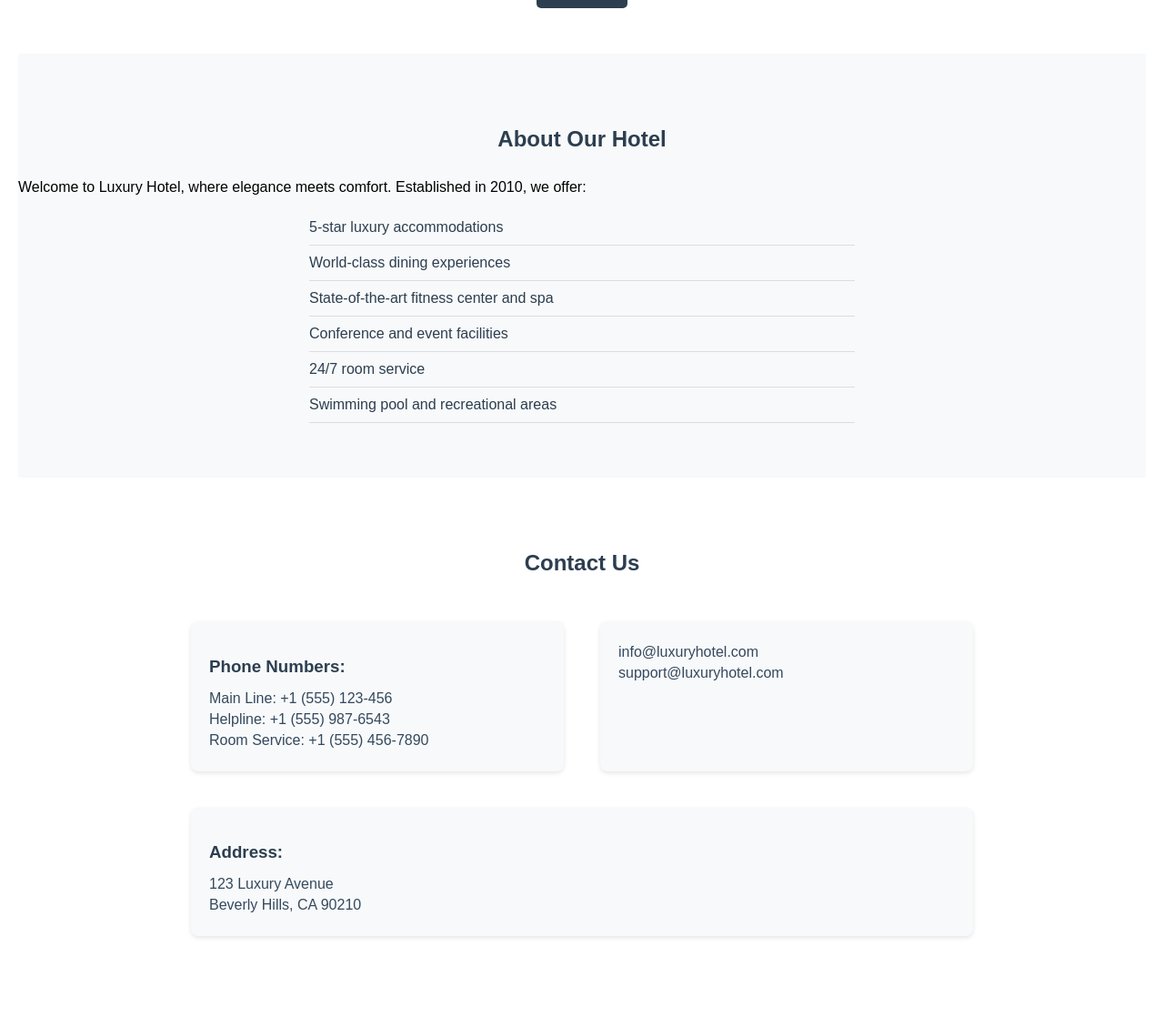
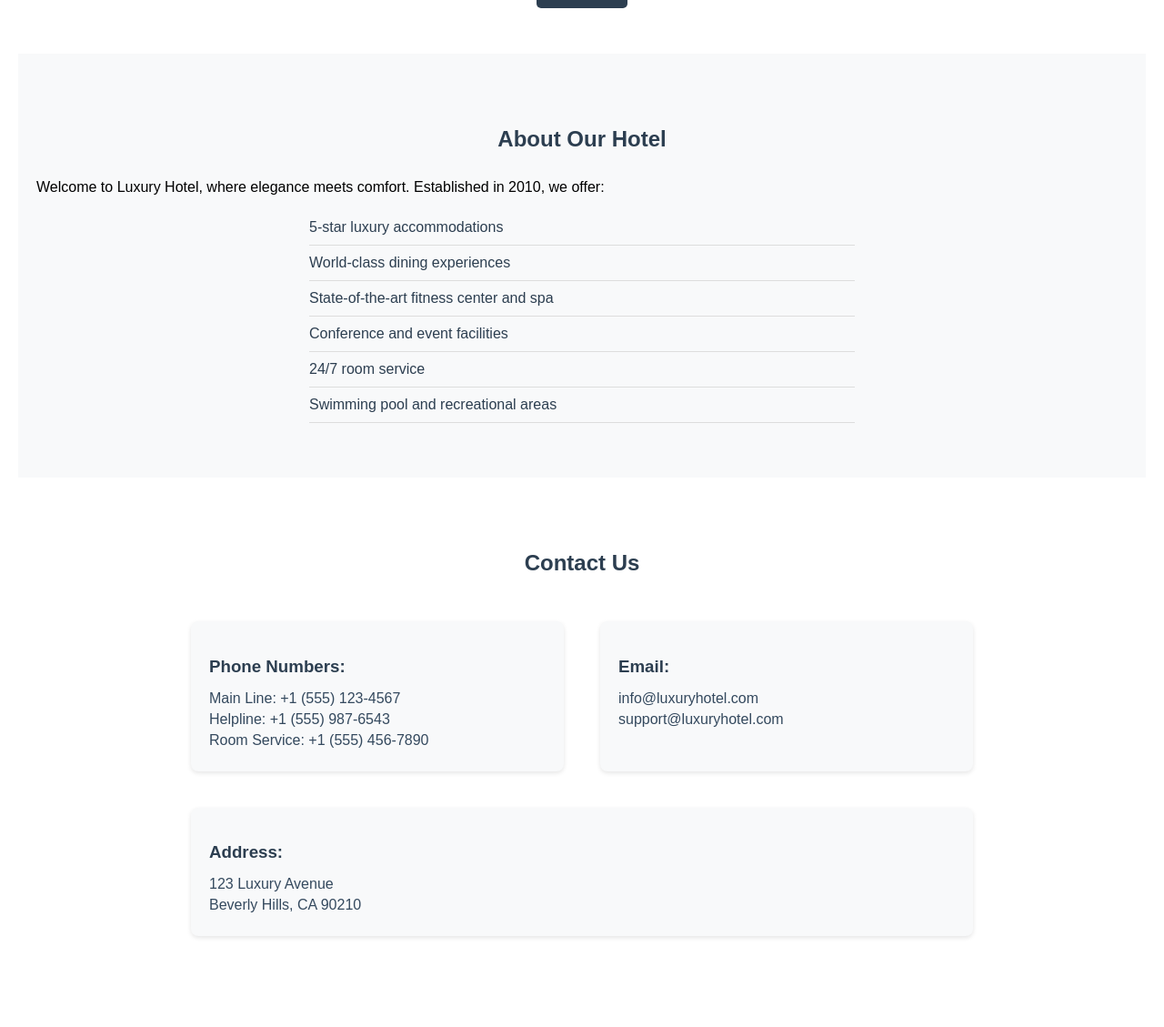
Before and after one commit to anitha-2811/Hotel-Booking-Management, a Flask app: page / in a window 1280 px wide. Shown: the part 246-1375 px from the top of the page at 91% size. Run offline with Flask 3, Linux system fonts and the light colour scheme.

Commit message:
Update index.html

```diff
--- a/HBM 2/templates/index.html
+++ b/HBM 2/templates/index.html
@@ -22,6 +22,7 @@
     </div>
 
     <section id="about" class="about-section">
+        <div class="container">
 
             <h2>About Our Hotel</h2>
             <p>Welcome to Luxury Hotel, where elegance meets comfort. Established in 2010, we offer:</p>
@@ -42,11 +43,12 @@
             <div class="contact-info">
                 <div class="contact-item">
                     <h3>Phone Numbers:</h3>
-                    <p>Main Line: +1 (555) 123-456
+                    <p>Main Line: +1 (555) 123-4567</p>
                     <p>Helpline: +1 (555) 987-6543</p>
                     <p>Room Service: +1 (555) 456-7890</p>
                 </div>
                 <div class="contact-item">
+                    <h3>Email:</h3>
 
                     <p>info@luxuryhotel.com</p>
                     <p>support@luxuryhotel.com</p>
```
